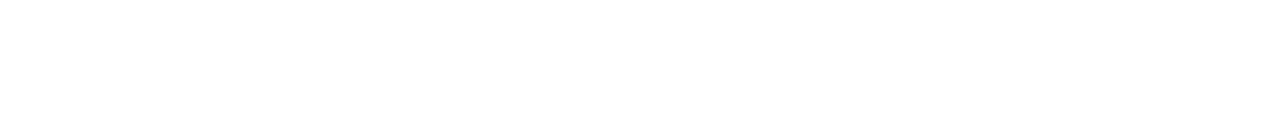
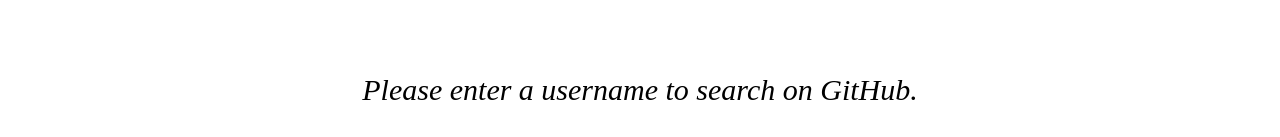
Before and after one commit to yaminiPonugoti/api-party, a React (Create React App) app: page /github in a window 1280 px wide. Shown: the part 747-884 px from the top of the page. Before the commit the page ends 800 px from the top, so only its background shows below. Built offline with nearby package versions, Linux system fonts and the light colour scheme; a web font is replaced by a local one.

Commit message:
Make route for matching GitHub username

```diff
--- a/src/Github.js
+++ b/src/Github.js
@@ -1,5 +1,5 @@
 import React, { Component } from 'react'
-
+import { Route } from 'react-router-dom'
 import './Github.css'
 
 class Github extends Component {
@@ -29,6 +29,8 @@
             <button type="submit">Look up GitHub user</button>
           </div>
         </form>
+        <Route path="/github/:username" render={(props) => <h3>You entered {props.match.params.username}!</h3>} />
+        <Route exact path="/github" render={() => <h3>Please enter a username to search on GitHub.</h3>}/>
       </div>
     )
   }
```
